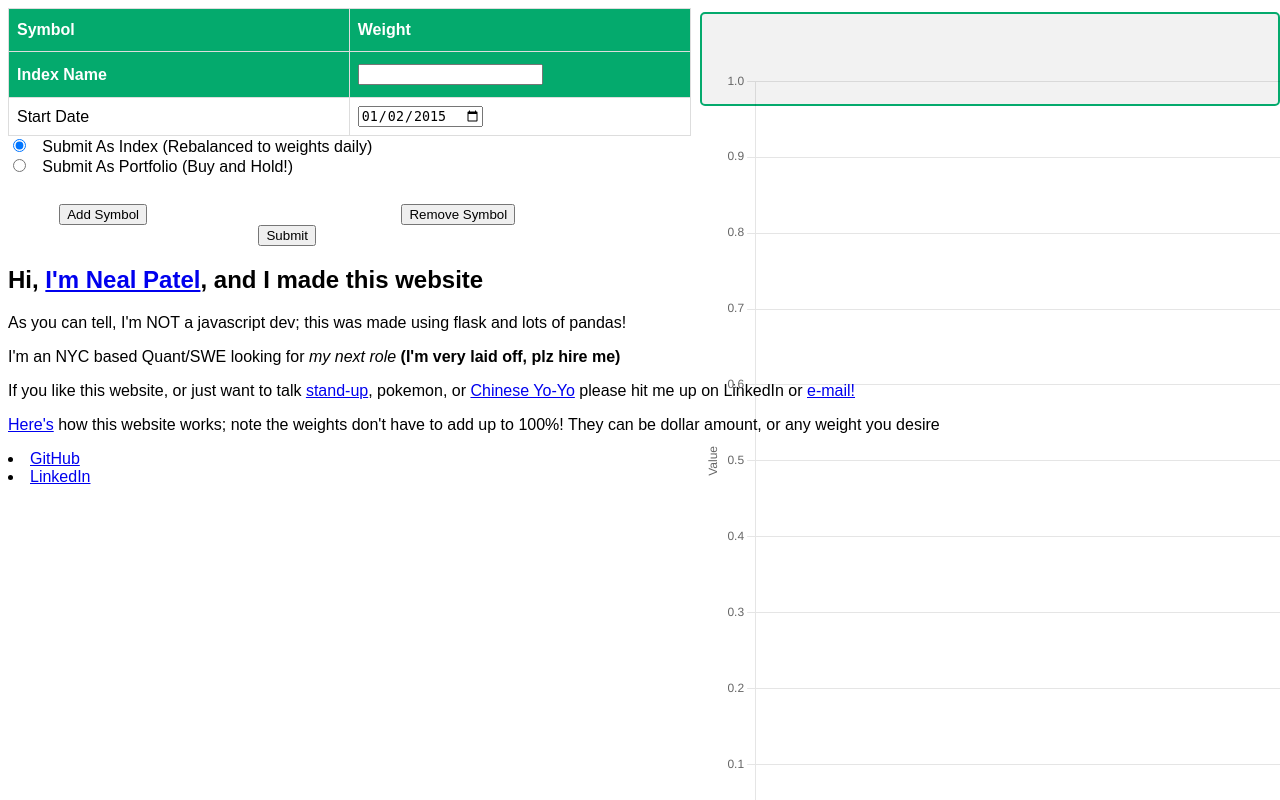
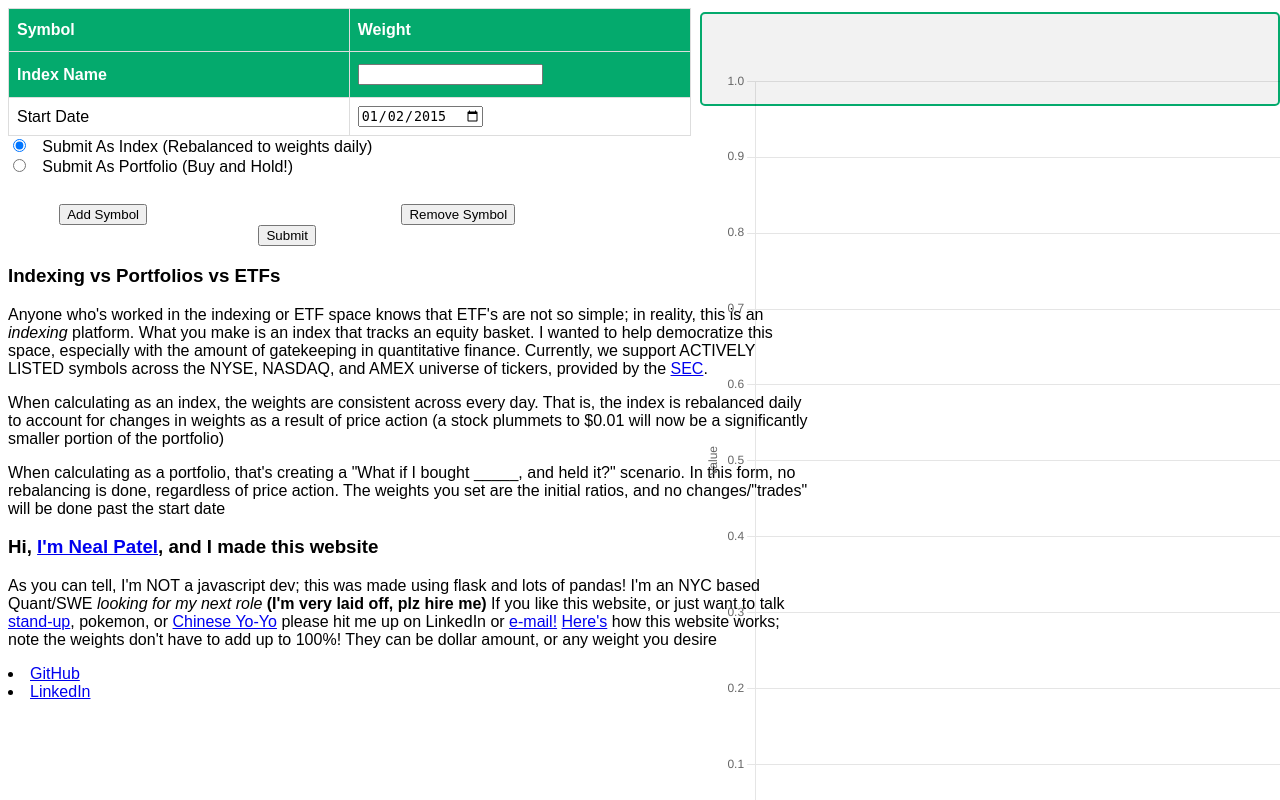
Before and after one commit to Desitrain22/Portfolio-Index-Builder, a Flask app: template templates/index.html in a window 1280 px wide. Run offline with Flask 2, Linux system fonts and the light colour scheme; the template is opened without the code that fills it, so the values that code supplies are empty.

Commit message:
explanation and pretty formatting god someone please help me css :(

```diff
--- a/static/css/main.css
+++ b/static/css/main.css
@@ -59,4 +59,5 @@
 
 .aboutMe {
     font-family: Arial, Helvetica, sans-serif;
+    max-width: 800px;
 }
--- a/templates/index.html
+++ b/templates/index.html
@@ -1,5 +1,5 @@
 {% extends 'base.html' %} {% block head %} {{ super() }}
-<title>Build Your Own ETF</title>
+<title>Make Your ETF</title>
 {% endblock %} {% block body %} {{ super() }}
 <div class="symbol_selection" id="symbol_selection">
   <form id="symbol_data">
@@ -70,11 +70,18 @@
 </div>
 
 <div class="aboutMe">
-  <h2>Hi, <a href="https://www.linkedin.com/in/NealPareshPatel" target = "_blank">I'm Neal Patel</a>, and I made this website</h2>
-    <p>As you can tell, I'm NOT a javascript dev; this was made using flask and lots of pandas!</p>
-    <p> I'm an NYC based Quant/SWE looking for <i>my next role</i> <b>(I'm very laid off, plz hire me)</b> </p>
-    <p> If you like this website, or just want to talk <a href="https://www.instagram.com/p/CufrKnCuKmw/" target = "_blank">stand-up</a>, pokemon, or <a href="https://youtu.be/__rnjvkXZN8?t=214" target = "_blank">Chinese Yo-Yo</a> please hit me up on LinkedIn or <a href="mailto:nealpatel@nyu.edu" target = "_blank">e-mail!</a>
-    <p> <a href="https://github.com/Desitrain22/Portfolio-Index-Builder/blob/main/README.md" target = "_blank"> Here's</a> how this website works; note the weights don't have to add up to 100%! They can be dollar amount, or any weight you desire</p>
+
+    <h3>Indexing vs Portfolios vs ETFs</h3>
+    <p>Anyone who's worked in the indexing or ETF space knows that ETF's are not so simple; in reality, this is an <i>indexing</i> platform. What you make is an index that tracks an equity basket. I wanted to help democratize this space, especially with the amount
+      of gatekeeping in quantitative finance. Currently, we support ACTIVELY LISTED symbols across the NYSE, NASDAQ, and AMEX universe of tickers, provided by the <a href="https://www.sec.gov/file/company-tickers" target="_blank">SEC</a>.</p>
+    <p>When calculating as an index, the weights are consistent across every day. That is, the index is rebalanced daily to account for changes in weights as a result of price action (a stock plummets to $0.01 will now be a significantly smaller portion of the portfolio)</p>
+    <p>When calculating as a portfolio, that's creating a "What if I bought _____, and held it?" scenario. In this form, no rebalancing is done, regardless of price action. The weights you set are the initial ratios, and no changes/"trades" will be done past the start date</p>
+
+    <h3>Hi, <a href="https://www.linkedin.com/in/NealPareshPatel" target = "_blank">I'm Neal Patel</a>, and I made this website</h3>
+    <p>As you can tell, I'm NOT a javascript dev; this was made using flask and lots of pandas! I'm an NYC based Quant/SWE <i>looking for my next role</i> <b>(I'm very laid off, plz hire me)</b> If you like this
+      website, or just want to talk <a href="https://www.instagram.com/p/CufrKnCuKmw/" target = "_blank">stand-up</a>, pokemon, or <a href="https://youtu.be/__rnjvkXZN8?t=214" target = "_blank">Chinese Yo-Yo</a> please hit me up on LinkedIn or <a href="mailto:nealpatel@nyu.edu" target = "_blank">e-mail!</a>
+      <a href="https://github.com/Desitrain22/Portfolio-Index-Builder/blob/main/README.md" target = "_blank"> Here's</a> how this website works; note the weights don't have to add up to 100%!
+      They can be dollar amount, or any weight you desire</p>
     <li><a href="https://www.github.com/Desitrain22" target = "_blank">GitHub</a></li>
     <li><a href="https://www.linkedin.com/in/NealPareshPatel" target = "_blank">LinkedIn</a></li>
   </ul>
```
